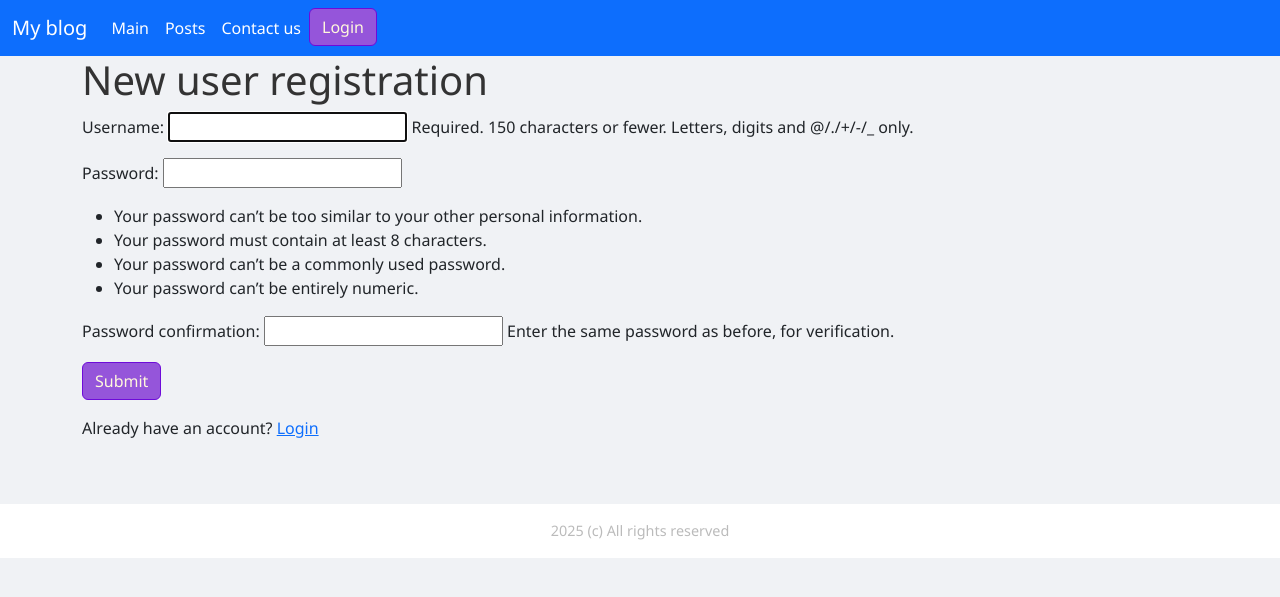
After one commit to ru3aah/M3_L2, a Django app: page /users/register/ in a window 1280 px wide. The commit adds this page. Shown: the top 597 px of the page. Run offline with Django 5.2, Linux system fonts and the light colour scheme; parts of the project's set-up code (start-up, migrations or seed data) failed here and were passed over.

Commit message:
added user registration

```diff
--- /dev/null
+++ b/L2_views/views/users/templates/users/register.html
@@ -0,0 +1,16 @@
+{% extends 'blog/base.html' %}
+{% block content %}
+<div class="container">
+<h1>New user registration</h1>
+<form method="post" class="mb-3" action="{% url 'users:register' %}">
+    {% csrf_token %}
+    {{ form.as_p }}
+    <button type="submit" class="btn btn-login">Submit</button>
+</form>
+</div>
+<div class="container">
+  <p>Already have an account? <a href="{% url 'users:login' %}">Login</a>
+  </p>
+</div>
+
+{% endblock %}
--- a/L2_views/views/users/urls.py
+++ b/L2_views/views/users/urls.py
@@ -1,6 +1,7 @@
 from django.contrib.auth.views import LoginView, LogoutView
 from django.urls import path
 from . import views
+from .views import RegisterView
 
 app_name = 'users'
 
@@ -9,6 +10,6 @@ urlpatterns = [
         template_name='users/login.html',
     ), name='login'),
     path('logout/', LogoutView.as_view(), name='logout'),
-    path('register/', views.register, name='register')
+    path('register/', RegisterView.as_view(), name='register')
     #path('profile/', views.profile, name='profile')
 ]
--- a/L2_views/views/users/views.py
+++ b/L2_views/views/users/views.py
@@ -1,6 +1,9 @@
 from django.contrib.auth import logout, login, authenticate
 from django.contrib.auth.decorators import login_required
+from django.contrib.auth.forms import UserCreationForm
 from django.shortcuts import render, redirect
+from django.urls import reverse_lazy
+from django.views.generic import CreateView
 
 
 # Create your views here.
@@ -20,3 +23,8 @@ def log_in(request):
 def log_out(request):
     logout(request)
     return render(request, 'users/login.html')
+
+class RegisterView(CreateView):
+    template_name = 'users/register.html'
+    form_class = UserCreationForm
+    success_url = reverse_lazy('users:login') #returns view URL by view name
```
Also changed, not shown: L2_views/views/users/templates/users/login.html (+5 -5 lines), L2_views/views/users/templates/users/forms.py (added).
